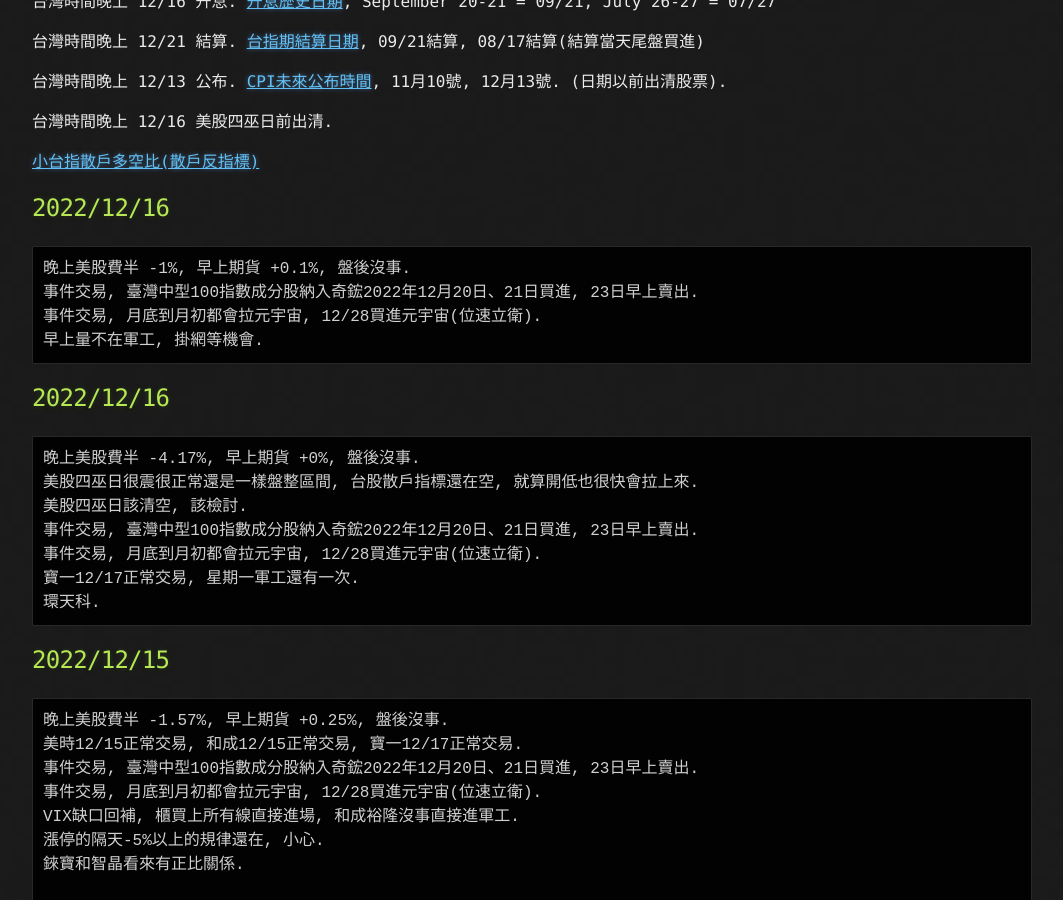
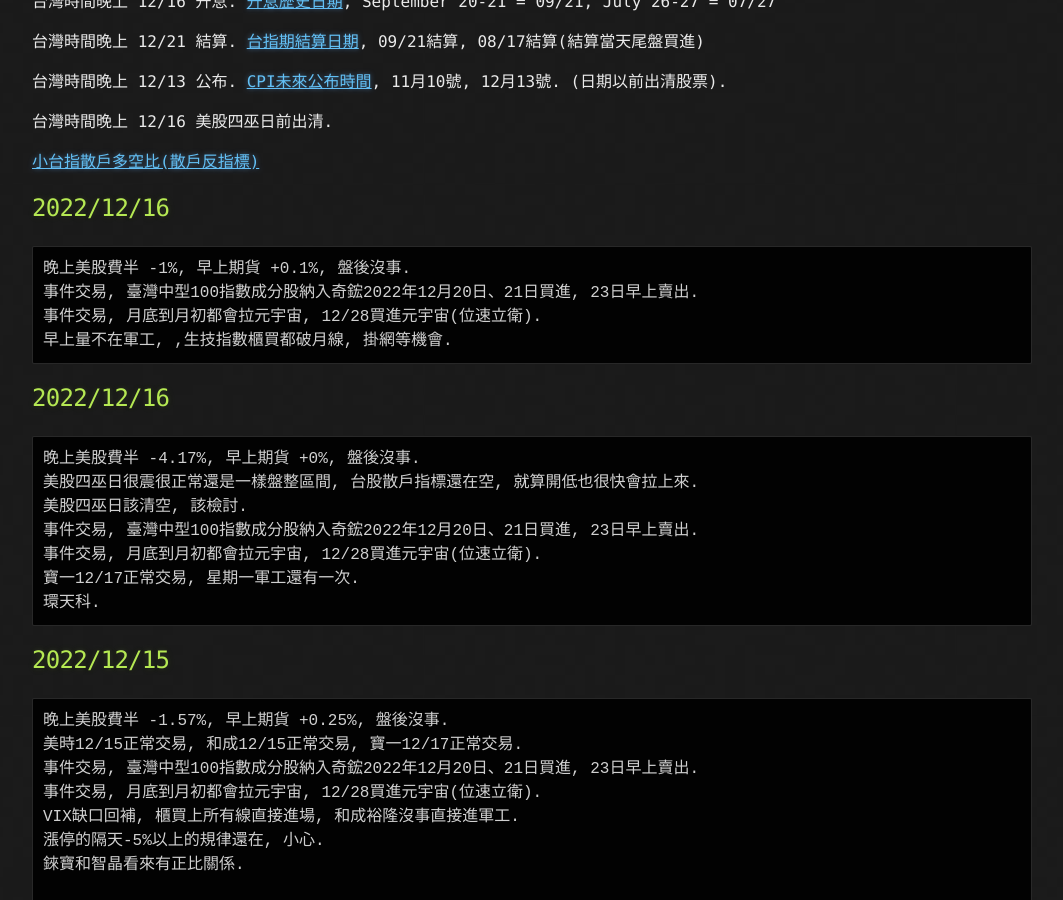
Before and after one commit to lepg5487/Stock_God, a Jekyll site: the page built from index.md, in a window 1280 px wide and 900 px high, scrolled down 348 px. Shown: the whole window, without its empty margins (108-1171 px from the left). Built offline with Jekyll 4.4.1, drawn with Linux system fonts in a browser that asks for light colours; our own code applies the rules of GitHub Pages for plain Markdown files.

Commit message:
Update index.md

````diff
--- a/index.md
+++ b/index.md
@@ -21,7 +21,7 @@ layout: testlayouts
 晚上美股費半 -1%, 早上期貨 +0.1%, 盤後沒事.
 事件交易, 臺灣中型100指數成分股納入奇鋐2022年12月20日、21日買進, 23日早上賣出.
 事件交易, 月底到月初都會拉元宇宙, 12/28買進元宇宙(位速立衛).
-早上量不在軍工, 掛網等機會.
+早上量不在軍工, ,生技指數櫃買都破月線, 掛網等機會.
 ```
 
 ## 2022/12/16
````
